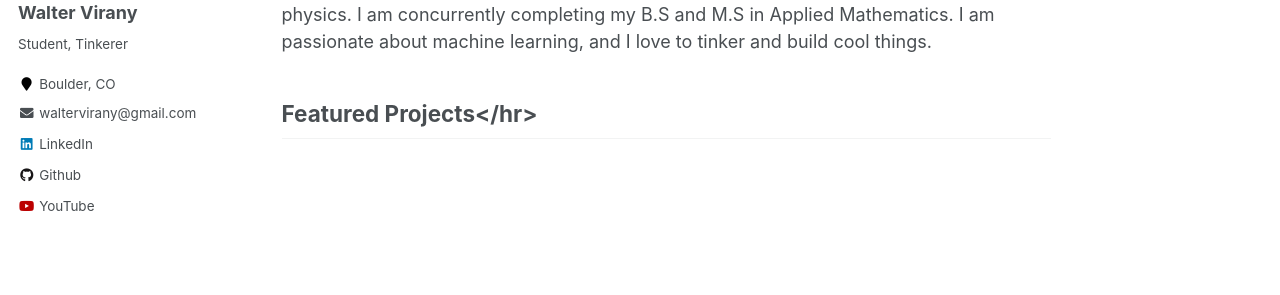
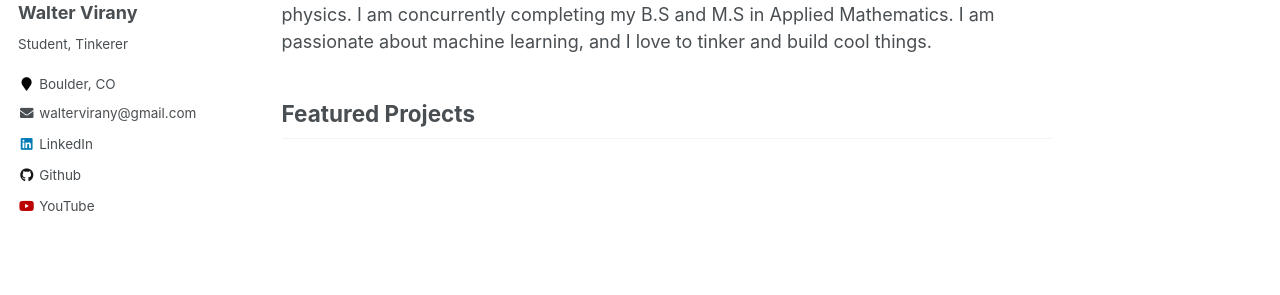
Before and after one commit to wvirany/wvirany.github.io, a Jekyll site: the page built from _pages/about.md, in a window 1280 px wide. Shown: the part 309-604 px from the top of the page. Built offline with Jekyll 4.4.1, drawn with Linux system fonts in a browser that asks for light colours.

Commit message:
Update test.html

```diff
--- a/_pages/about.md
+++ b/_pages/about.md
@@ -11,7 +11,7 @@ redirect_from:
 
 Hello! Welcome to my personal website. I am a student at the University of Colorado Boulder studying applied math with an emphasis in computer science and a minor in physics. I am concurrently completing my B.S and M.S in Applied Mathematics. I am passionate about machine learning, and I love to tinker and build cool things.
 
-<h2>Featured Projects</hr>
+<h2>Featured Projects</h2>
 
 <!-- <h2><a href="/cv/">CV</a></h2>
 
--- a/_pages/test.html
+++ b/_pages/test.html
@@ -32,10 +32,10 @@ img {
 </head>
 <body>
 
-<h2>Card</h2>
+<h2>Featured Projects</h2>
 
 <div class="card">
-  <img src="/images/Microbiome-Project-Photo.png" alt="Avatar" style="width:100%">
+  <img src="/images/Microbiome-Project-Photo.png" alt="Avatar" style="width:10%">
   <div class="container">
     <h4><b>John Doe</b></h4>
     <p>Machine Learning Microbiome Proj</p>
```
